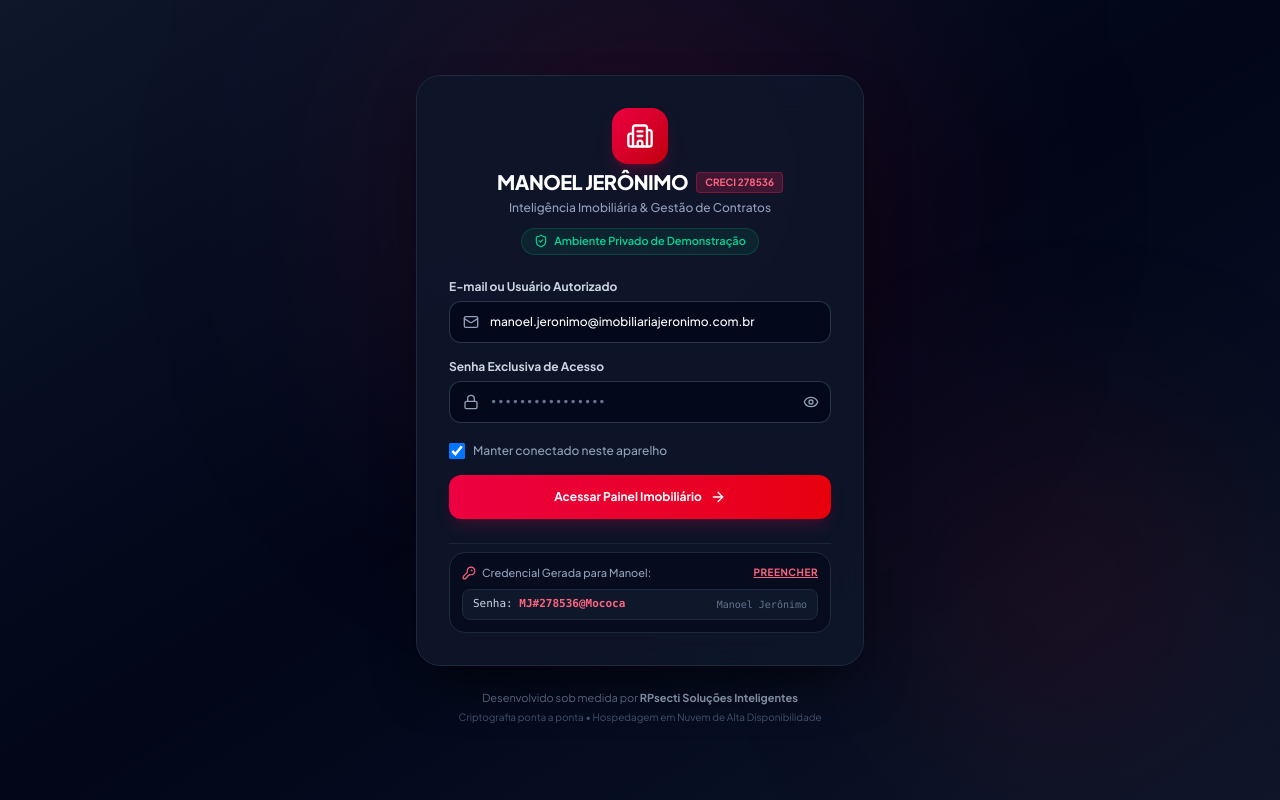
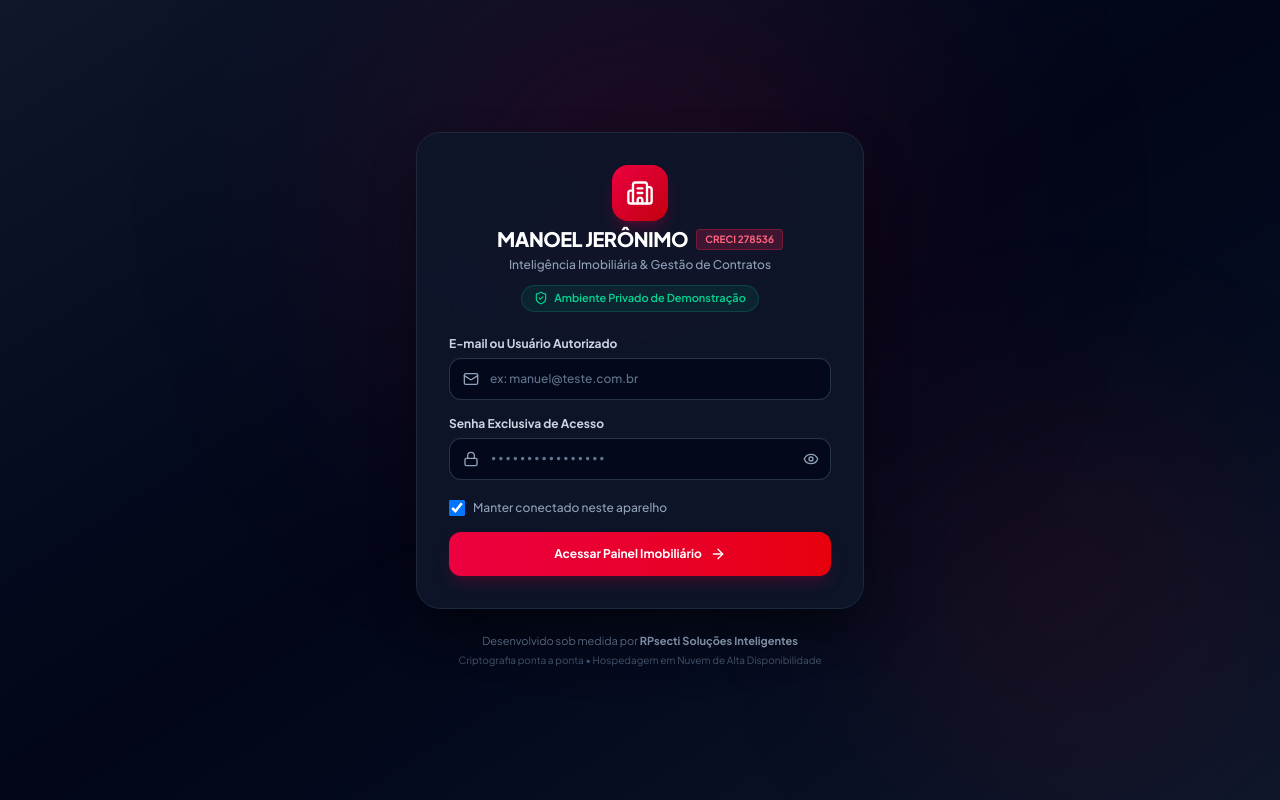
Before and after one commit to Rafapsantoz/REA, a React (Vite) app in the folder rpsec_imobi/: page / in a window 1280 px wide. Built offline with nearby package versions, Linux system fonts and the light colour scheme.

Commit message:
feat(imobi): login limpo sem sugestao com credenciais configuradas para manuel@teste.com.br

```diff
--- a/rpsec_imobi/src/components/LoginView.tsx
+++ b/rpsec_imobi/src/components/LoginView.tsx
@@ -7,10 +7,7 @@ import {
   EyeOff,
   ShieldCheck,
   ArrowRight,
-  AlertCircle,
-  CheckCircle2,
-  Sparkles,
-  KeyRound
+  AlertCircle
 } from 'lucide-react';
 
 interface LoginViewProps {
@@ -24,8 +21,8 @@ export const CREDENCIAIS_AUTORIZADAS = [
     nome: "Manoel Jerônimo",
     cargo: "Diretor & Responsável Técnico",
     creci: "278536",
-    emails: ["manoel.jeronimo@imobiliariajeronimo.com.br", "manoel", "manoel@imobiliariajeronimo.com.br"],
-    senha: "MJ#278536@Mococa",
+    emails: ["manuel@teste.com.br", "manuel", "manoel@teste.com.br", "manoel.jeronimo@imobiliariajeronimo.com.br"],
+    senha: "ManoelJeronimo#278536@Mococa2026",
     avatar: "M"
   },
   {
@@ -39,7 +36,7 @@ export const CREDENCIAIS_AUTORIZADAS = [
 ];
 
 export const LoginView: React.FC<LoginViewProps> = ({ onLoginSuccess, theme }) => {
-  const [identificador, setIdentificador] = useState('manoel.jeronimo@imobiliariajeronimo.com.br');
+  const [identificador, setIdentificador] = useState('');
   const [senha, setSenha] = useState('');
   const [mostrarSenha, setMostrarSenha] = useState(false);
   const [lembrarAcesso, setLembrarAcesso] = useState(true);
@@ -75,16 +72,10 @@ export const LoginView: React.FC<LoginViewProps> = ({ onLoginSuccess, theme }) =
 
         onLoginSuccess(dadosSessao);
       } else {
-        setErro("Credenciais inválidas. Verifique o e-mail e a senha exclusiva de acesso.");
+        setErro("Credenciais inválidas. Verifique o e-mail e a senha de acesso.");
         setCarregando(false);
       }
     }, 450); // Feedback visual elegante de autenticação
-  };
-
-  const handlePreencherManoel = () => {
-    setIdentificador('manoel.jeronimo@imobiliariajeronimo.com.br');
-    setSenha('MJ#278536@Mococa');
-    setErro('');
   };
 
   return (
@@ -153,7 +144,7 @@ export const LoginView: React.FC<LoginViewProps> = ({ onLoginSuccess, theme }) =
                   required
                   value={identificador}
                   onChange={(e) => setIdentificador(e.target.value)}
-                  placeholder="Seu e-mail corporativo"
+                  placeholder="ex: manuel@teste.com.br"
                   className="w-full text-xs pl-10 pr-4 py-3 rounded-xl bg-slate-950/80 border border-slate-700/80 text-white placeholder-slate-500 focus:outline-none focus:border-rose-500 focus:ring-1 focus:ring-rose-500 transition-all font-medium"
                 />
               </div>
@@ -221,29 +212,6 @@ export const LoginView: React.FC<LoginViewProps> = ({ onLoginSuccess, theme }) =
             </button>
           </form>
 
-          {/* Dica de Acesso Rápido para a Demonstração */}
-          <div className="pt-2 border-t border-slate-800/80">
-            <div className="bg-slate-950/60 p-3 rounded-2xl border border-slate-800 space-y-2">
-              <div className="flex items-center justify-between text-[11px]">
-                <span className="text-slate-400 font-medium flex items-center gap-1.5">
-                  <KeyRound className="w-3.5 h-3.5 text-rose-400" />
-                  Credencial Gerada para Manoel:
-                </span>
-                <button
-                  type="button"
-                  onClick={handlePreencherManoel}
-                  className="text-rose-400 hover:text-rose-300 font-bold transition-colors cursor-pointer text-[10px] uppercase tracking-wider underline"
-                >
-                  Preencher
-                </button>
-              </div>
-              <div className="text-[11px] font-mono text-slate-300 bg-slate-900 px-2.5 py-1.5 rounded-lg border border-slate-800 flex items-center justify-between">
-                <span>Senha: <strong className="text-rose-400 font-bold">MJ#278536@Mococa</strong></span>
-                <span className="text-[10px] text-slate-500">Manoel Jerônimo</span>
-              </div>
-            </div>
-          </div>
-
         </div>
 
         {/* Rodapé Seguro */}
--- a/rpsec_imobi/src/components/Navbar.tsx
+++ b/rpsec_imobi/src/components/Navbar.tsx
@@ -91,24 +91,24 @@ export const Navbar: React.FC<NavbarProps> = ({
               {theme === 'dark' ? (
                 <>
                   <Sun className="w-4 h-4 text-amber-400" />
-                  <span className="hidden md:inline text-[11px]">Tema Claro</span>
+                  <span className="hidden xl:inline text-[11px]">Tema Claro</span>
                 </>
               ) : (
                 <>
                   <Moon className="w-4 h-4 text-slate-700" />
-                  <span className="hidden md:inline text-[11px]">Tema Escuro</span>
+                  <span className="hidden xl:inline text-[11px]">Tema Escuro</span>
                 </>
               )}
             </button>
 
             {/* Usuário Logado & Botão de Sair */}
             {usuarioLogado && (
-              <div className="flex items-center gap-2 pl-2 border-l border-slate-200 dark:border-slate-800">
+              <div className="flex items-center gap-1.5 sm:gap-2 pl-2 border-l border-slate-200 dark:border-slate-800">
                 <div className="flex items-center gap-2">
                   <div className="w-8 h-8 rounded-xl bg-gradient-to-br from-rose-600 to-red-700 text-white font-bold flex items-center justify-center text-xs shadow-sm">
                     {usuarioLogado.avatar || usuarioLogado.nome.charAt(0)}
                   </div>
-                  <div className="hidden sm:block text-left leading-tight">
+                  <div className="hidden md:block text-left leading-tight">
                     <span className="text-xs font-bold text-slate-800 dark:text-slate-200 block truncate max-w-[120px]">
                       {usuarioLogado.nome}
                     </span>
```
